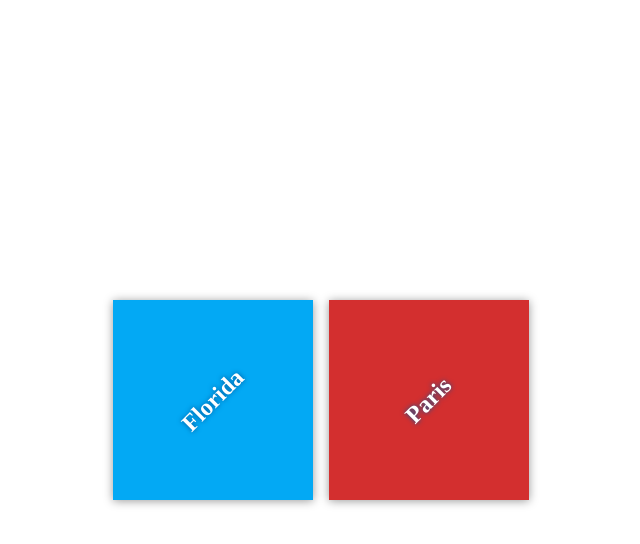
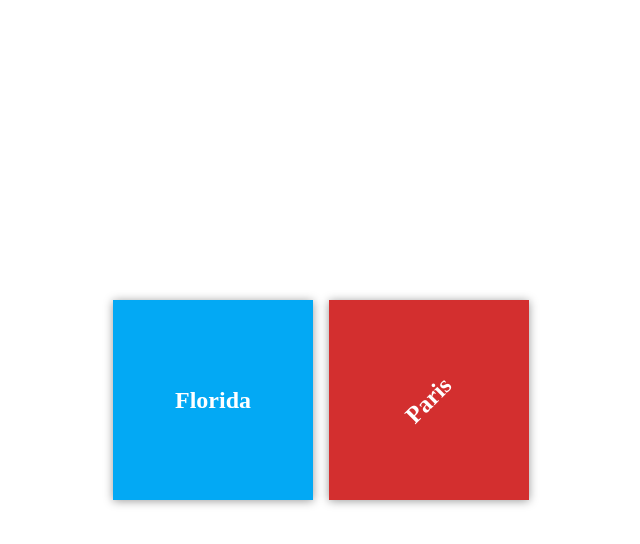
Before and after one commit to ranakhird/my-travel-plans, a plain HTML site: page index.html in a window 1280 px wide. In both pictures the pointer is over the element "Florida". Shown: the whole page, without its empty margins (319-959 px from the left). Drawn offline with Linux system fonts and the light colour scheme; files that its build step writes are made by us from their sources.

Commit message:
add animation to destination headings

```diff
--- a/app.css
+++ b/app.css
@@ -43,6 +43,7 @@ text-align: center;
 h2 {
 margin: 0;
 transform: rotate(-45deg);
+margin: 0; transform: rotate(-45deg)
 text-shadow: 0 0 5px #01579b;
 }
 
@@ -53,3 +54,6 @@ background-color: #03a9f4;
 #paris {
 background-color: #d32f2f;
 }
+.destination:hover h2 {
+transform: rotate(0deg);
+}
```
